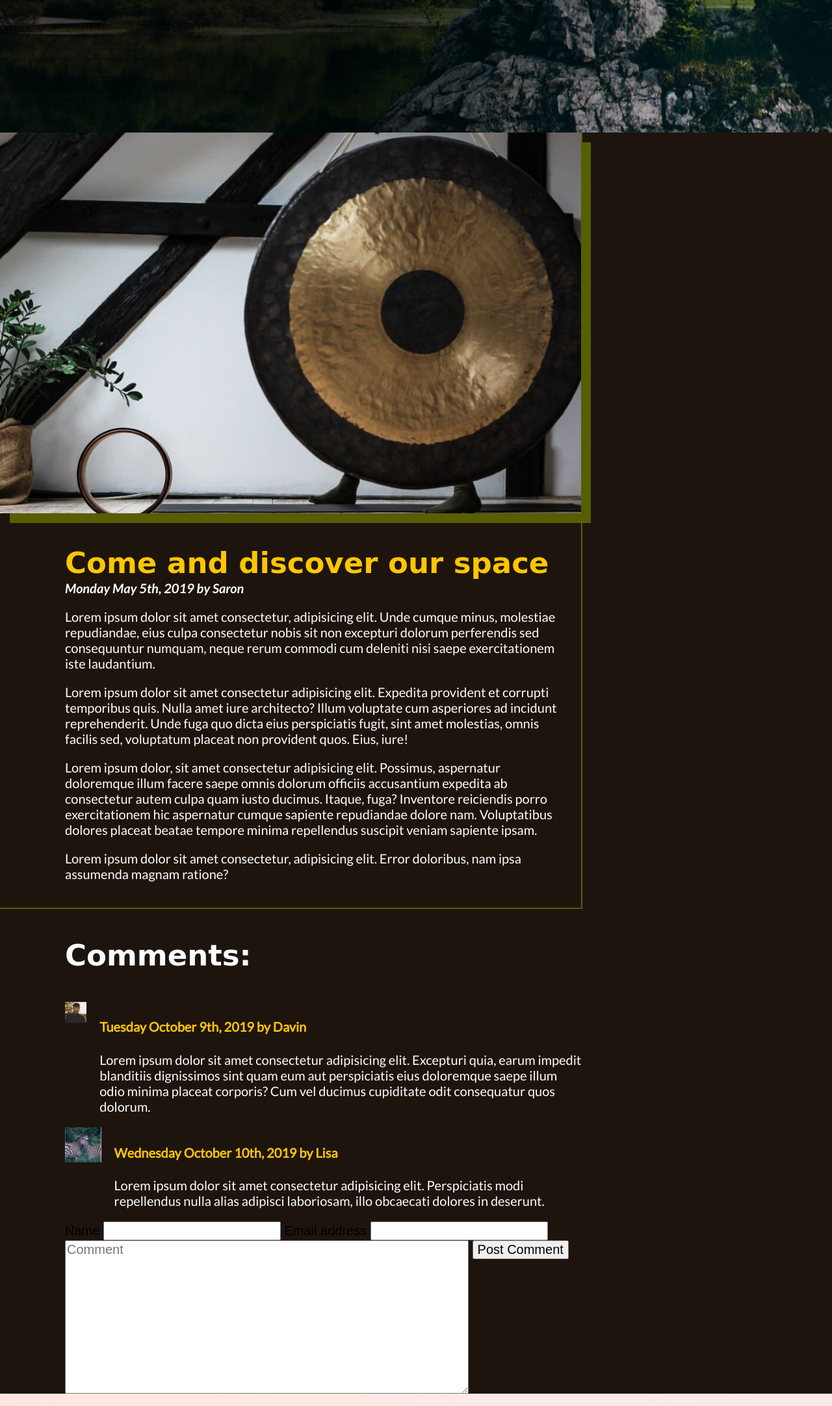
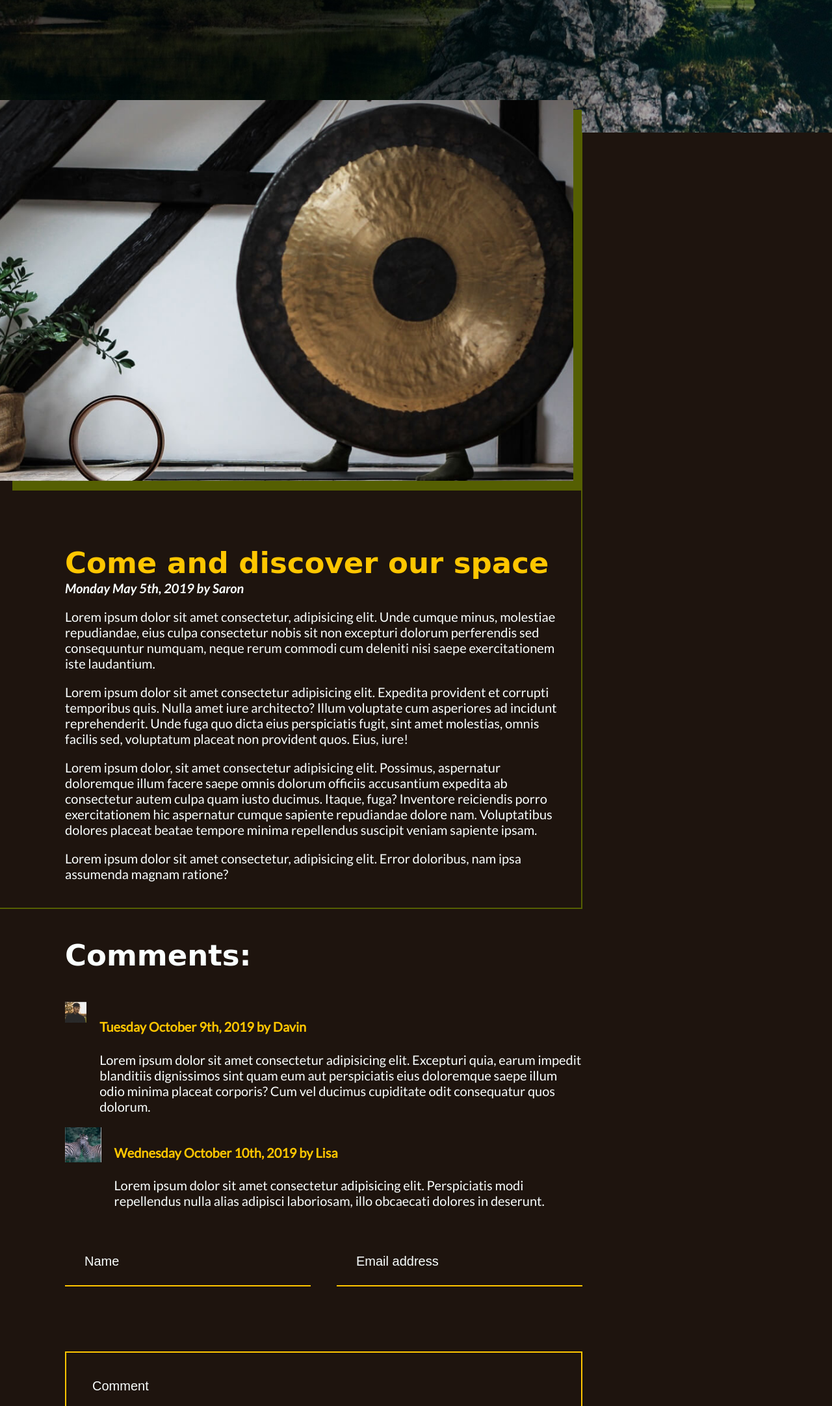
Before and after one commit to DarwinLyons/PSDConversion, a plain HTML site: page blog.html in a window 1280 px wide. Shown: the part 396-2560 px from the top of the page at 65% size. Drawn offline with Linux system fonts and the light colour scheme; a web font is replaced by a local one.

Commit message:
styles for blog page

```diff
--- a/blog.html
+++ b/blog.html
@@ -37,14 +37,14 @@
         <img src="assets/gongBlog.jpg" alt="A large gold gong.">
       </div><!-- .blogImg -->
 
-      <div class="blogText">
+      <article class="blogText">
         <h3>Come and discover our space</h3>
         <p class="byLine">Monday May 5th, 2019 by <span>Saron</span></p>
         <p>Lorem ipsum dolor sit amet consectetur, adipisicing elit. Unde cumque minus, molestiae repudiandae, eius culpa consectetur nobis sit non excepturi dolorum perferendis sed consequuntur numquam, neque rerum commodi cum deleniti nisi saepe exercitationem iste laudantium.</p>
         <p class="mobileHide">Lorem ipsum dolor sit amet consectetur adipisicing elit. Expedita provident et corrupti temporibus quis. Nulla amet iure architecto? Illum voluptate cum asperiores ad incidunt reprehenderit. Unde fuga quo dicta eius perspiciatis fugit, sint amet molestias, omnis facilis sed, voluptatum placeat non provident quos. Eius, iure!</p>
         <p class="mobileHide">Lorem ipsum dolor, sit amet consectetur adipisicing elit. Possimus, aspernatur doloremque illum facere saepe omnis dolorum officiis accusantium expedita ab consectetur autem culpa quam iusto ducimus. Itaque, fuga? Inventore reiciendis porro exercitationem hic aspernatur cumque sapiente repudiandae dolore nam. Voluptatibus dolores placeat beatae tempore minima repellendus suscipit veniam sapiente ipsam.</p>
         <p class="mobileHide">Lorem ipsum dolor sit amet consectetur, adipisicing elit. Error doloribus, nam ipsa assumenda magnam ratione?</p>
-      </div><!-- blogText -->
+      </article><!-- blogText -->
     </div><!-- blogBorder -->
     <div class="comments">
       <h3>Comments:</h3>
@@ -72,12 +72,18 @@
 
     </div><!-- comments -->
     <form action="submit" name="commentForm">
-      <label for="name">Name</label>
-      <input type="text" id="name" name="name" required="true">
-      <label for="email">Email address</label>
-      <input type="email" id="email" name="email" required="true">
+      <div class="nameEmail">
+        <div class="name">
+          <label for="name">Name</label>
+          <input type="text" id="name" name="name" required="true">
+        </div><!-- name -->
+        <div class="email">
+          <label for="email">Email address</label>
+          <input type="email" id="email" name="email" required="true">
+        </div><!-- email -->
+      </div><!-- nameEmail -->
       <textarea  cols="50" rows="10" maxlength="500" placeholder="Comment" required="true"></textarea>
-      <button>Post Comment</button>
+      <button class="more">Post Comment</button>
     </form>
   </div><!-- blog blogMain wrapper -->
     <aside class="blog">
--- a/partials/_blog.scss
+++ b/partials/_blog.scss
@@ -19,12 +19,29 @@ header.blog {
 .blogMain {
   background: $backgroundLight;
   max-width: 70%;
-  position: relative;
 }
 
 .blogImg {
-  box-shadow: 15px 15px $buttonAccent;
+  position: relative;
+  top: -50px;
+  left: -12px;
+  z-index: 1;
 }
+
+.blogImg::after {
+  content: "";
+  height: 100%;
+  width: 98%;
+  background-color: $buttonAccent;
+  z-index: -1;
+  position: absolute;
+  top: 15px;
+  left: 31px;
+}
+
+// .blogImg::after {
+//   @include after($buttonAccent -15px -15px)
+// }
 
 .blogBorder {
   border-right: 2px solid $buttonAccent;
@@ -73,6 +90,96 @@ header.blog {
   height: 100px;
 }
 
+// form styles
+
 form {
   margin-left: 100px;
+  color: $text;
+  display: flex;
+  flex-direction: column;
 }
+
+.blog input,
+textarea {
+  background: $backgroundLight;
+  color: $text;
+  // border: $backgroundLight;
+}
+
+.nameEmail {
+  display: flex;
+}
+
+.name,
+.email {
+  width: 50%;
+  display: flex;
+  flex-direction: column;
+  margin: 50px 0;
+}
+
+.name label,
+.email label {
+  padding-left: 30px;
+}
+
+.name {
+  margin-right: 40px;
+}
+
+input[type="email"],
+input[type="text"] {
+  border-top: $backgroundLight;
+  border-left: $backgroundLight;
+  border-right: $backgroundLight;
+  border-bottom: 2px solid $headerText;
+}
+
+textarea {
+  border: 2px solid $headerText;
+  padding: 40px;
+  margin: 50px 0;
+}
+
+textarea::placeholder {
+  color: $text;
+  opacity: 1;
+}
+
+.blog button {
+  border: $buttonAccent;
+  margin-bottom: 100px;
+}
+
+// aside styles
+
+aside {
+  display: flex;
+  flex-direction: column;
+  width: 20%;
+  color: $text;
+  h5 {
+    font-family: 'Dokdo', cursive;
+    font-size: 2rem;
+  }
+}
+
+aside p {
+  font-family: 'Lato', sans-serif;
+}
+
+.asideLinks ul {
+  padding: 0;
+  }
+
+.asideLinks li {
+    padding-left: 20px;
+    list-style: disc;
+}
+
+.asideLinks li::before {
+  content: "•";
+  color: $headerText;
+}
+
+// not rendering font???
--- a/partials/_mainPage.scss
+++ b/partials/_mainPage.scss
@@ -215,5 +215,5 @@ footer h3 {
   background: $backgroundDark;
   text-align: center;
   padding: 10px 0;
-  margin: 0;
+  margin: 0 auto;
 }
```
Also changed, not shown: partials/_vars.scss (+11 -0 lines), Styles/style.css.
